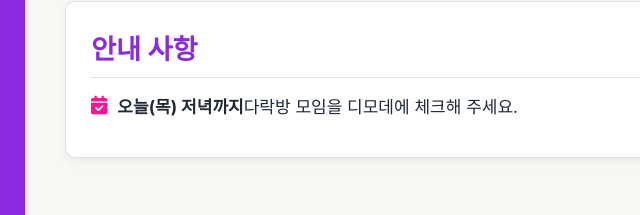
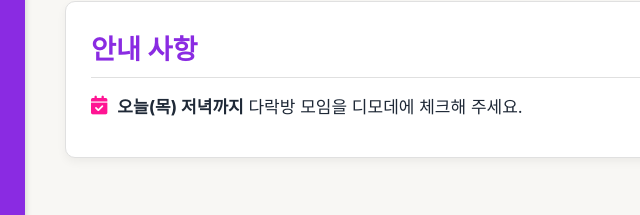
Before and after one commit to wjsdudgh21/250924NEWS, a plain HTML site: page index.html in a window 1280 px wide. Shown: the part 468-683 px from the top of the page, 225-865 px from the left. Drawn offline with Linux system fonts and the light colour scheme; a web font is replaced by a local one.

Commit message:
Update index.html

```diff
--- a/index.html
+++ b/index.html
@@ -249,7 +249,7 @@
                 <div class="card">
                     <h3>안내 사항</h3>
                     <ul>
-                        <li><i class="fas fa-calendar-check"></i> <strong>오늘(목) 저녁까지</strong> 다락방 모임을 디모데에 체크해 주세요.</li>
+                        <li><i class="fas fa-calendar-check"></i><span><strong>오늘(목) 저녁까지</strong> 다락방 모임을 디모데에 체크해 주세요.</span></li>
                     </ul>
                 </div>
             </div>
```
